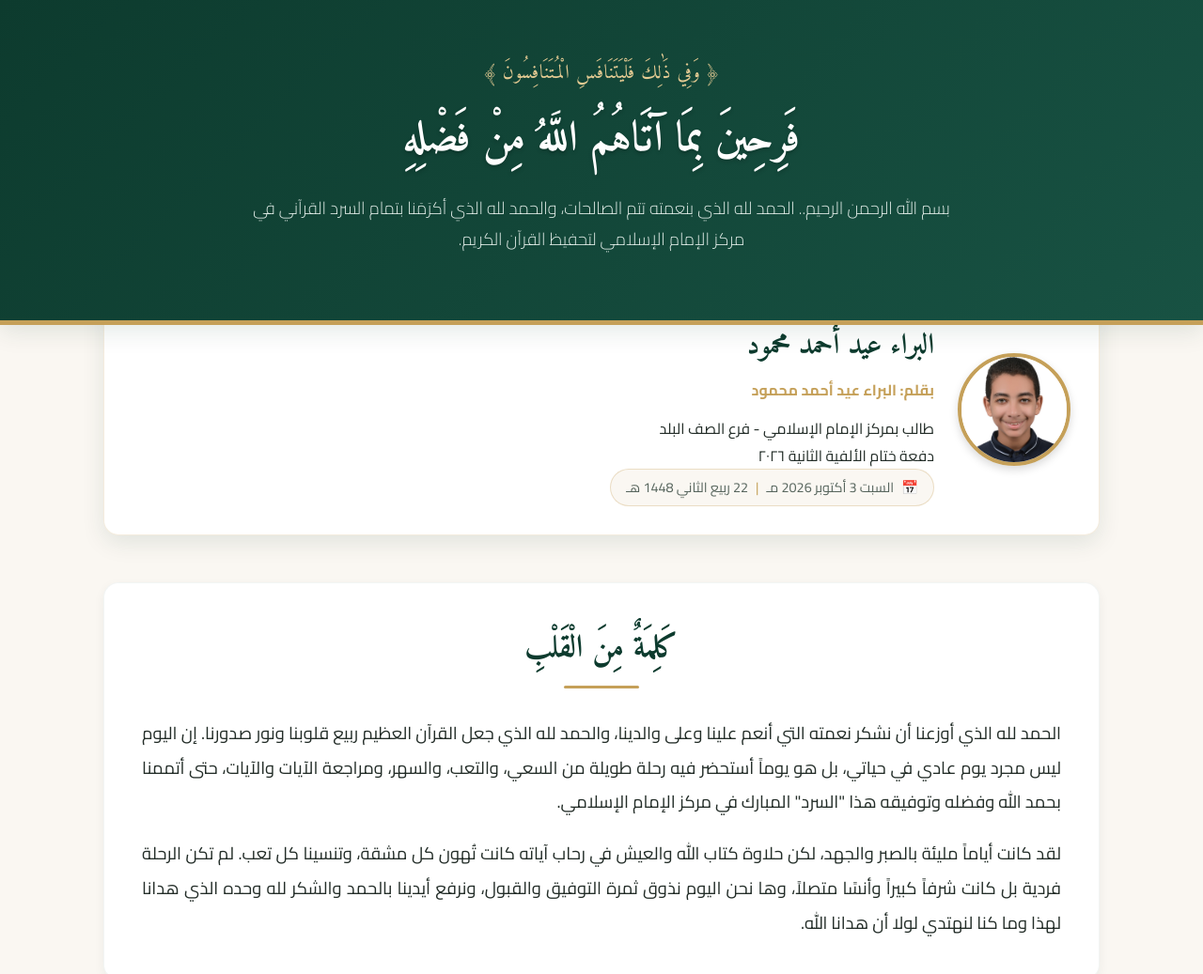
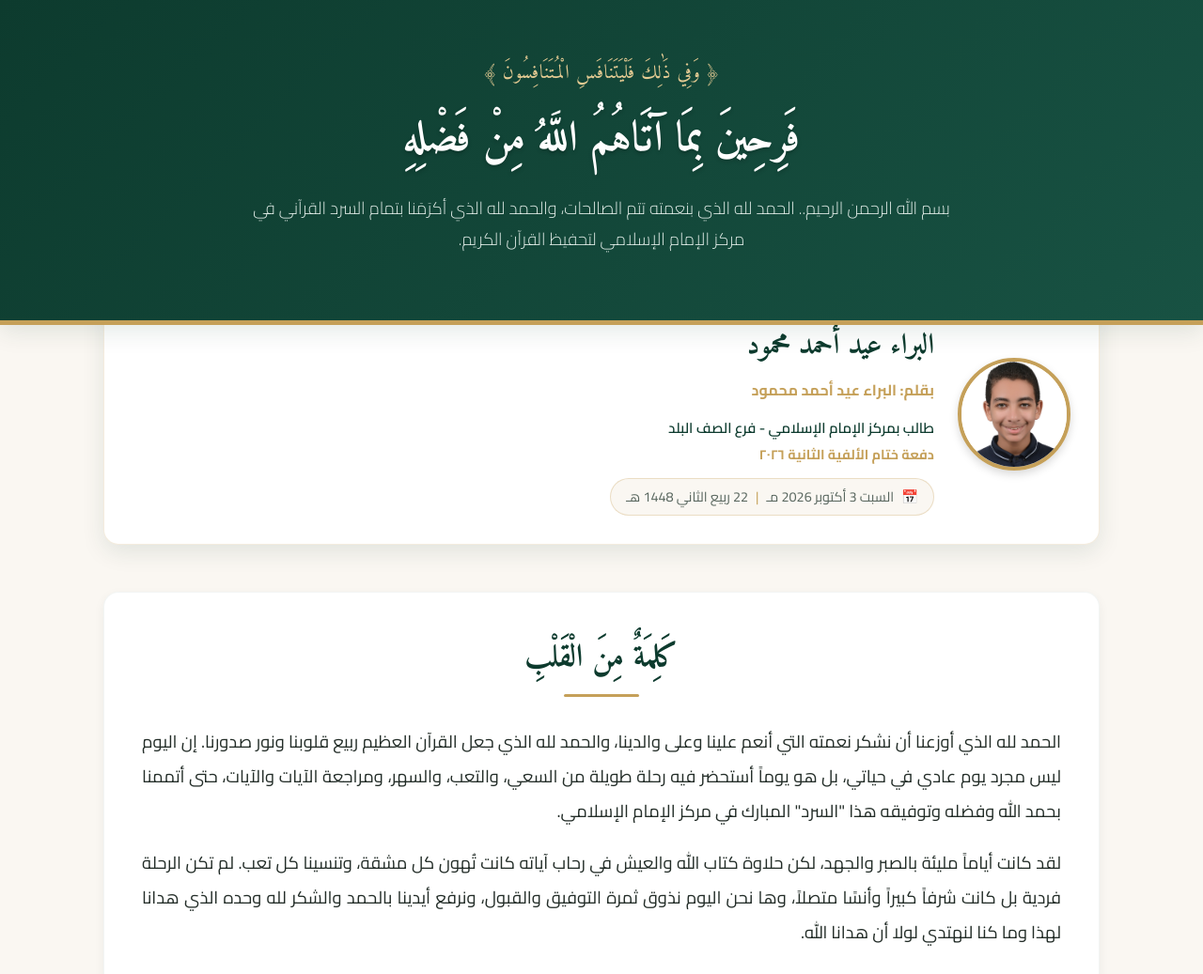
Before and after one commit to El-Baraa/quran-sard-celebration-2026, a plain HTML site: page index.html in a window 1280 px wide. Shown: the top 1037 px of the page at 94% size. Drawn offline with Linux system fonts and the light colour scheme.

Commit message:
Refactor CSS variables and styles for consistency

```diff
--- a/style.css
+++ b/style.css
@@ -13,6 +13,20 @@
   --shadow-sm: 0 4px 12px rgba(13, 59, 46, 0.06);
   --shadow-md: 0 8px 24px rgba(13, 59, 46, 0.1);
   --transition-fast: all 0.3s ease;
+}
+
+.writer-sub-tag {
+  color: var(--primary-color);
+  font-weight: 600;
+  font-size: 0.95rem;
+  margin-bottom: 2px;
+}
+
+.writer-batch {
+  color: var(--accent-gold);
+  font-weight: 700;
+  font-size: 0.9rem;
+  margin-bottom: 12px;
 }
 
 /* =========================================================
```
